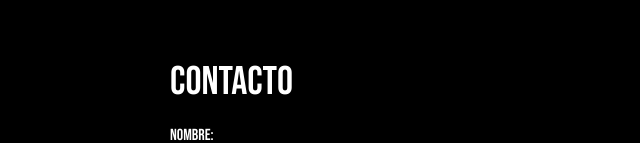
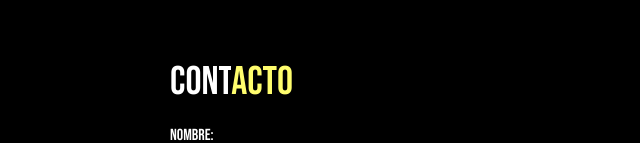
Before and after one commit to marcosali/port-web, a React (Create React App) app: page / in a window 1280 px wide. Shown: the part 3024-3167 px from the top of the page, without its empty margins (298-938 px from the left). Built offline with nearby package versions, Linux system fonts and the light colour scheme.

Commit message:
Update Contacto.jsx

```diff
--- a/src/Components/Contacto.jsx
+++ b/src/Components/Contacto.jsx
@@ -24,7 +24,7 @@ const Contacto = () => {
         <form ref={form} onSubmit={sendEmail}>
             <div className="contacto">
                 <div className="title">
-                    <h1>Contacto</h1>
+                    <h1>Cont<span>acto</span> </h1>
                 </div>
                 <div className="formulario">
                     <ContactForm />
```
